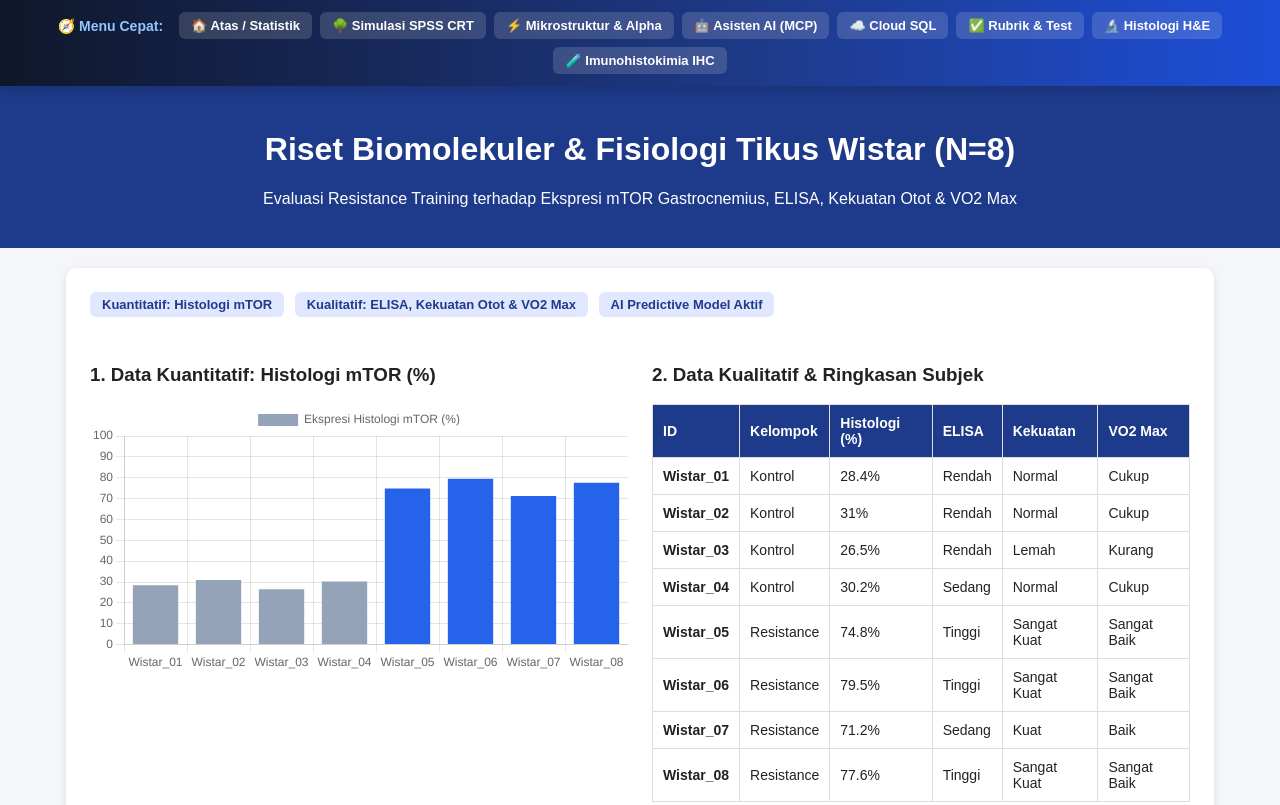
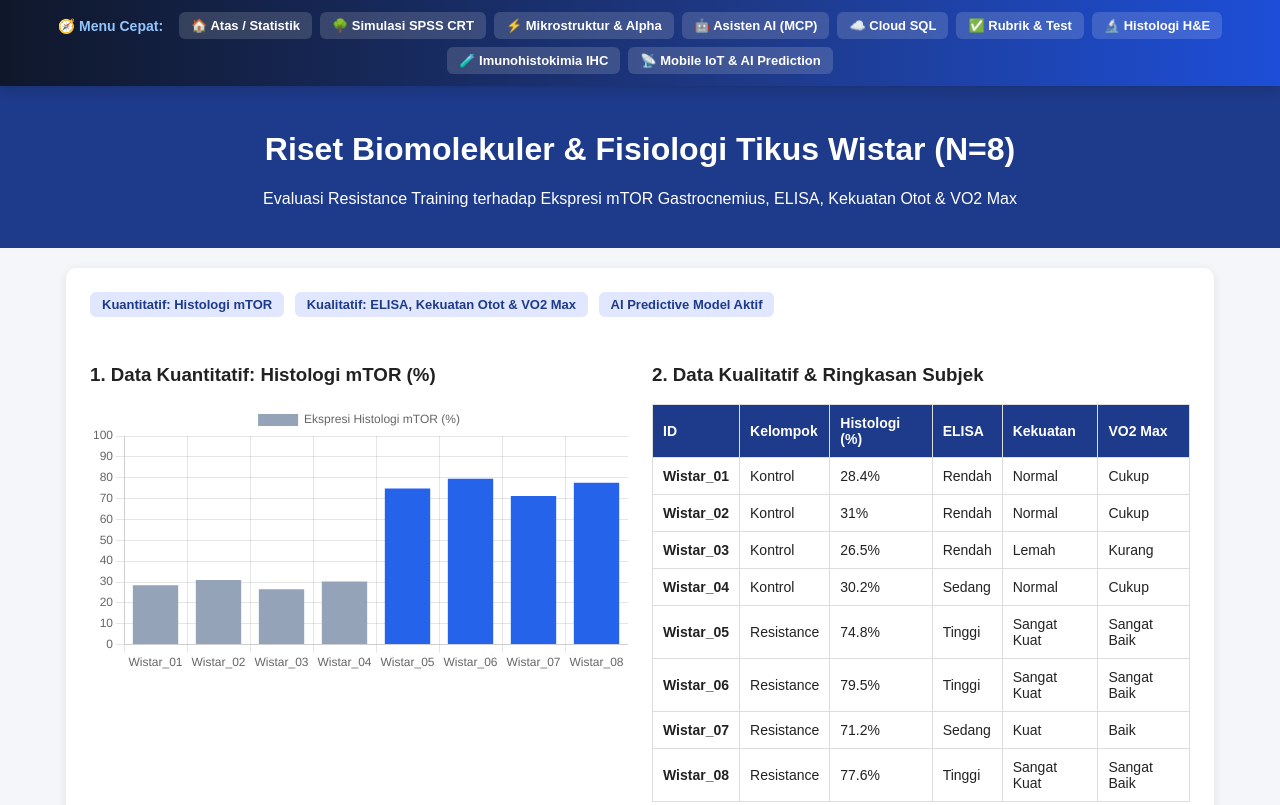
Before and after one commit to klinikpratamajuwitaninda-netizen/riset-wistar-mtor, a plain HTML site: page index.html in a window 1280 px wide. Shown: the top 805 px of the page. Drawn offline with nearby package versions, Linux system fonts and the light colour scheme.

Commit message:
Update index.html

```diff
--- a/index.html
+++ b/index.html
@@ -33,6 +33,10 @@
     <a href="#statusTestBanner" style="color: white; text-decoration: none; font-size: 13px; font-weight: 600; background: rgba(255,255,255,0.15); padding: 6px 12px; border-radius: 6px;">✅ Rubrik & Test</a>
     <a href="#pilihTikusHist" style="color: white; text-decoration: none; font-size: 13px; font-weight: 600; background: rgba(255,255,255,0.15); padding: 6px 12px; border-radius: 6px;">🔬 Histologi H&E</a>
     <a href="#pilihTikusIHC" style="color: white; text-decoration: none; font-size: 13px; font-weight: 600; background: rgba(255,255,255,0.15); padding: 6px 12px; border-radius: 6px;">🧪 Imunohistokimia IHC</a>
+
+<a href="#mobileIot" style="color: white; text-decoration: none; font-size: 13px; font-weight: 600; background: rgba(255,255,255,0.15); padding: 6px 12px; border-radius: 6px;">
+  📡 Mobile IoT & AI Prediction
+</a>
   </div>
   <header>
     <h1>Riset Biomolekuler & Fisiologi Tikus Wistar (N=8)</h1>
```
